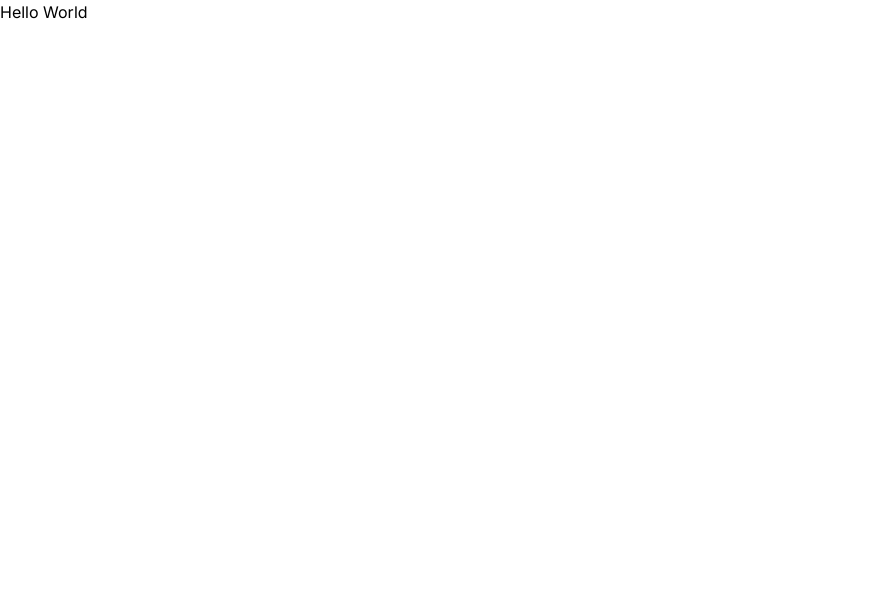
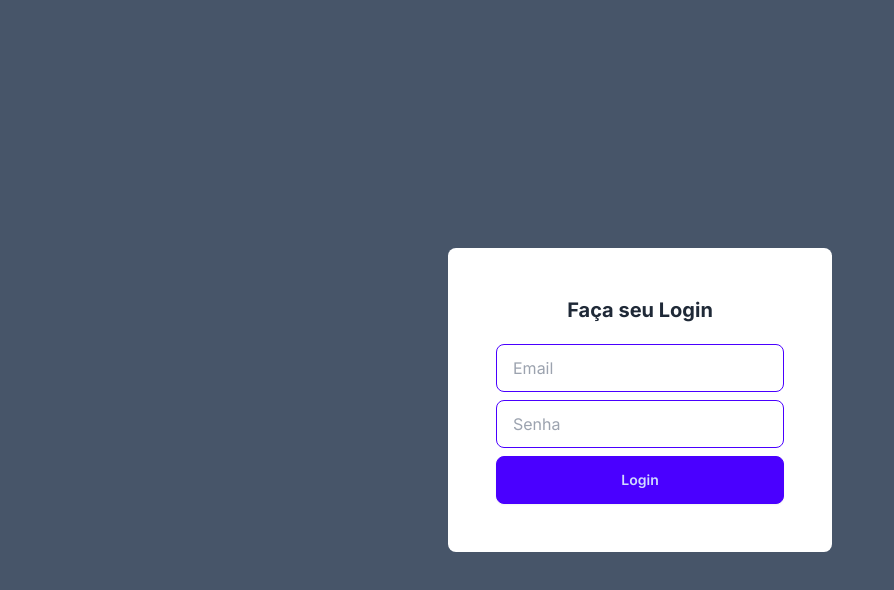
Before and after one commit to matheuspaiva1/project-next-auth, a Next.js app: page / in a window 1280 px wide. Shown: the top 590 px of the page, without its empty margins (0-894 px from the left). Built offline with nearby package versions, Linux system fonts and the light colour scheme.

Commit message:
feat: criando page login

```diff
--- a/package.json
+++ b/package.json
@@ -18,6 +18,7 @@
     "@types/node": "^20",
     "@types/react": "^18",
     "@types/react-dom": "^18",
+    "daisyui": "^4.12.2",
     "eslint": "^8",
     "eslint-config-next": "14.2.3",
     "postcss": "^8",
--- /dev/null
+++ b/src/app/components/LoginForm.tsx
@@ -0,0 +1,33 @@
+"use client"
+import React, { FormEvent } from 'react'
+
+export default function LoginForm() {
+  async function login(e: FormEvent<HTMLFormElement>) {
+    e.preventDefault()
+    const formData = new FormData(e.currentTarget)
+
+    const data = {
+      email: formData.get("email"),
+      password: formData.get("password"),
+    }
+
+    console.log(data)
+  }
+
+  return (
+    <form onSubmit={login} className="bg-white p-12 rounded-lg w-96 max-w-full flex justify-center items-center flex-col gap-2">
+          <h2 className="font-bold text-xl mb-3">Faça seu Login</h2>
+          <input
+          name="email"
+          type="email"
+          placeholder="Email"
+          className="input input-primary w-full"/>
+          <input
+          name="password"
+          type="password"
+          placeholder="Senha"
+          className="input input-primary w-full"/>
+          <button className="btn btn-primary w-full" type="submit">Login</button>
+    </form>
+  )
+}
--- a/src/app/page.tsx
+++ b/src/app/page.tsx
@@ -1,7 +1,11 @@
+import LoginForm from "./components/LoginForm";
+
 export default function Home() {
   return (
-    <div>
-      <h1>Hello World</h1>
-    </div>
+    <main>
+      <div className="h-screen flex justify-center items-center bg-slate-600 px-5">
+        <LoginForm/>
+      </div>
+    </main>
   );
 }
--- a/tailwind.config.ts
+++ b/tailwind.config.ts
@@ -15,6 +15,6 @@ const config: Config = {
       },
     },
   },
-  plugins: [],
+  plugins: [require('daisyui')],
 };
 export default config;
```
Also changed, not shown: 1 other file (tests, documents, lock files or other folders).
